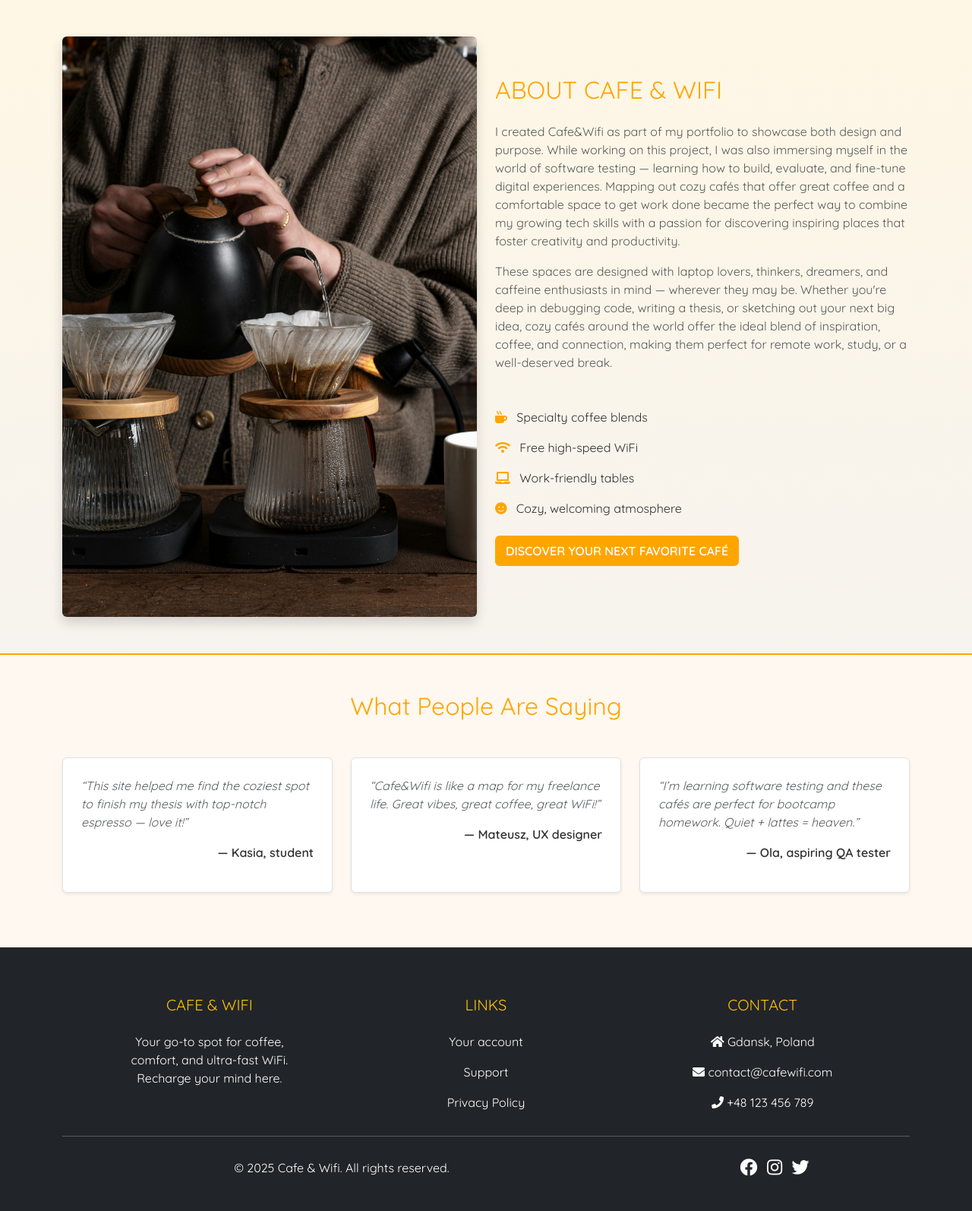
After one commit to annaborkowska28/Laptop-Friendly-Cafe-and-Wifi-, a Flask app: page /about in a window 1280 px wide. The commit adds this page. Shown: the whole page at 76% size. Run offline with Flask 3, Linux system fonts and the light colour scheme; some libraries are stand-ins or nearby versions.

Commit message:
Added new sections: about and reviews

```diff
--- a/main.py
+++ b/main.py
@@ -104,7 +104,9 @@ def delete():
 
     return redirect(url_for('home'))
 
-
+@app.route('/about')
+def about():
+    return render_template('about.html', is_about=True)
 
 if __name__ == '__main__':
     app.run(debug=True)
--- a/static/style.css
+++ b/static/style.css
@@ -12,7 +12,7 @@
 /* === GLOBAL === */
 body {
   background-color: #fffaf5;
-    font-family: 'Manrope', sans-serif;
+    font-family: 'Quicksand', sans-serif;
   color: var(--text-dark);
 }
 
@@ -43,8 +43,9 @@ h2, h3, h4 {
   display: flex;
   align-items: center;
   box-shadow: 0 2px 8px rgba(0, 0, 0, 0.2);
-  z-index: 10;
+  z-index: 1000;
 }
+
 
 .logo-contained,
 .logo-inline {
@@ -124,10 +125,6 @@ h2, h3, h4 {
     margin-top: 0.5rem;
   }
 }
-
-
-
-
 
 
 /* === HERO === */
@@ -285,7 +282,6 @@ background: linear-gradient(to bottom, #fef7e5, #f7f3ee);
 /* === hero buttons === */
 
 
-
 .btn-accent {
   background-color: #d17721;
   color: white;
@@ -308,9 +304,7 @@ background: linear-gradient(to bottom, #fef7e5, #f7f3ee);
   color: #d17721;
 }
 
-.border-accent {
-  border-color: #d17721;
-}
+
 
 .btn-text-accent {
   background-color: white;
@@ -352,7 +346,6 @@ background: linear-gradient(to bottom, #fef7e5, #f7f3ee);
 
 
 .btn-style.border-btn {
-  border: 2px solid #c89b6d;
   color: #c89b6d;
   background-color: transparent;
   padding: 12px 30px;
@@ -518,3 +511,53 @@ background: linear-gradient(to bottom, #fef7e5, #f7f3ee);
   from { opacity: 0; transform: translateY(-5px); }
   to { opacity: 1; transform: translateY(0); }
 }
+
+#about ul.list-unstyled li {
+  margin-bottom: 1rem;
+}
+
+
+#about {
+    background: linear-gradient(to bottom, #fef7e5, #f7f3ee);}
+
+.btn-outline-warning {
+  background-color: orange;
+  color: white;
+  border: 2px solid orange;
+  transition: all 0.3s ease;
+}
+
+.btn-outline-warning:hover {
+  background-color: white;
+  color: orange;
+  border: 2px solid orange;
+}
+
+/* reviews section */
+#reviews {
+  border-top: 2px solid orange;
+}
+
+#footer {
+  margin-top: 0;
+}
+
+@media (min-width: 768px) {
+  #reviews .p-4 {
+    transition: transform 0.3s ease;
+  }
+
+  #reviews .p-4:hover {
+    transform: scale(1.03);
+  }
+}
+
+.about-page .navbar {
+  background-color: rgba(255, 248, 240, 0.95);
+  backdrop-filter: blur(4px);
+  transition: background-color 0.3s ease;
+}
+
+.about-page .navbar .nav-link {
+  color: #555;
+}
--- /dev/null
+++ b/templates/about.html
@@ -0,0 +1,81 @@
+{% extends 'base.html' %}
+{% block title %}About Cafe & Wifi{% endblock %}
+
+{% block content %}
+
+<section id="about" class="py-5 bg-light">
+
+
+  <div class="container">
+    <div class="row align-items-center">
+
+
+
+      <div class="col-lg-6 mb-4 mb-lg-0">
+        <img src="{{ url_for('static', filename='cafe-image.jpg') }}" alt="Cafe interior" class="img-fluid rounded shadow">
+      </div>
+
+      <div class="col-lg-6">
+        <h2 class="text-uppercase mb-4" style="color: orange;">About Cafe & Wifi</h2>
+        <p class="text-muted">
+  I created Cafe&Wifi as part of my portfolio to showcase both design and purpose. While working on this project,
+          I was also immersing myself in the world of software testing — learning how to build, evaluate,
+          and fine-tune digital experiences.
+          Mapping out cozy cafés that offer great coffee and a comfortable space to get work done
+          became the perfect way to combine my growing tech skills
+          with a passion for discovering inspiring places that foster creativity and productivity.
+</p>
+
+<p class="text-muted">
+  These spaces are designed with laptop lovers, thinkers, dreamers, and caffeine enthusiasts in mind —
+  wherever they may be. Whether you're deep in debugging code, writing a thesis, or sketching out your next big idea,
+  cozy cafés around the world offer the ideal blend of inspiration, coffee, and connection, making them perfect
+  for remote work, study, or a well-deserved break.
+</p>
+
+        <ul class="list-unstyled mt-5">
+          <li><i class="fas fa-mug-hot me-2" style="color: orange;"></i> Specialty coffee blends</li>
+          <li><i class="fas fa-wifi me-2" style="color: orange;"></i> Free high-speed WiFi</li>
+          <li><i class="fas fa-laptop me-2" style="color: orange;"></i> Work-friendly tables</li>
+          <li><i class="fas fa-smile me-2" style="color: orange;"></i> Cozy, welcoming atmosphere</li>
+        </ul>
+        <p class="mt-4">
+  <a href="{{ url_for('home') }}#cafes" class="btn btn-outline-warning text-uppercase fw-bold">
+    Discover your next favorite café
+  </a>
+</p>
+      </div>
+
+
+    </div>
+  </div>
+</section>
+
+
+<section id="reviews" class="py-5" style="background-color: #fff8f0;">
+  <div class="container">
+    <h2 class="text-center mb-5" style="color: orange;">What People Are Saying</h2>
+    <div class="row">
+      <div class="col-md-4 mb-4">
+        <div class="p-4 border rounded shadow-sm bg-white h-100">
+          <p class="mb-3 fst-italic text-muted">“This site helped me find the coziest spot to finish my thesis with top-notch espresso — love it!”</p>
+          <p class="fw-bold text-end">— Kasia, student</p>
+        </div>
+      </div>
+      <div class="col-md-4 mb-4">
+        <div class="p-4 border rounded shadow-sm bg-white h-100">
+          <p class="mb-3 fst-italic text-muted">“Cafe&Wifi is like a map for my freelance life. Great vibes, great coffee, great WiFi!”</p>
+          <p class="fw-bold text-end">— Mateusz, UX designer</p>
+        </div>
+      </div>
+      <div class="col-md-4 mb-4">
+        <div class="p-4 border rounded shadow-sm bg-white h-100">
+          <p class="mb-3 fst-italic text-muted">“I’m learning software testing and these cafés are perfect for bootcamp homework. Quiet + lattes = heaven.”</p>
+          <p class="fw-bold text-end">— Ola, aspiring QA tester</p>
+        </div>
+      </div>
+    </div>
+  </div>
+</section>
+
+{% endblock %}
--- a/templates/base.html
+++ b/templates/base.html
@@ -13,12 +13,16 @@
     <link href="https://fonts.googleapis.com/css2?family=Playfair+Display:wght@600;700&display=swap" rel="stylesheet">
     <!-- Font Awesome -->
     <link rel="stylesheet" href="https://cdnjs.cloudflare.com/ajax/libs/font-awesome/5.14.0/css/all.min.css" integrity="sha512-1PKOgIY59xJ8Co8+..." crossorigin="anonymous" />
-
+    <link href="https://fonts.googleapis.com/css2?family=Quicksand:wght@400;600&family=Playfair+Display&display=swap" rel="stylesheet">
     <!-- title and favicon -->
     <title>{% block title %}{% endblock %}</title>
     <link rel="icon" type="image/png" href="{{ url_for('static', filename='wifi.png') }}" />
   </head>
-  <body>
+<body>
+
+
+
+
 
 
     {% block content %}
@@ -26,6 +30,10 @@
 
     <!-- Bootstrap JS Bundle -->
 <script src="https://cdn.jsdelivr.net/npm/bootstrap@5.3.0/dist/js/bootstrap.bundle.min.js"></script>
+<script src="https://cdnjs.cloudflare.com/ajax/libs/jquery/3.6.0/jquery.min.js"></script>
+<script src="https://cdnjs.cloudflare.com/ajax/libs/OwlCarousel2/2.3.4/owl.carousel.min.js"></script>
+
+
   </body>
 {%include 'footer.html'%}
 </html>
--- a/templates/footer.html
+++ b/templates/footer.html
@@ -3,7 +3,7 @@
     <div class="row text-center text-md-left">
 
       <div class="col-md-3 col-lg-3 col-xl-3 mx-auto mt-3">
-        <h5 class="text-uppercase mb-4 font-weight-bold text-warning">Cafe&Wifi</h5>
+        <h5 class="text-uppercase mb-4 font-weight-bold text-warning">Cafe & Wifi</h5>
         <p>Your go-to spot for coffee, comfort, and ultra-fast WiFi. Recharge your mind here.</p>
       </div>
 
--- a/templates/index.html
+++ b/templates/index.html
@@ -15,7 +15,7 @@
     <p class="lead mb-4">Work, relax, and recharge in laptop-friendly spaces across the city.</p>
     <div class="d-flex flex-wrap gap-3">
       <a class="btn-accent" href="#cafes">Explore Our Cafés</a>
-      <a class="btn-outline-accent" href="#about">About Us</a>
+      <a class="btn-outline-accent" href="{{ url_for('about') }}">About Us</a>
     </div>
   </div>
 </div>
--- a/templates/navbar.html
+++ b/templates/navbar.html
@@ -1,5 +1,5 @@
 <nav class="navbar navbar-expand-lg navbar-dark bg-transparent position-absolute top-0 start-0 w-100 px-4 py-3">
-  <div class="container-fluid d-flex align-items-center justify-content-between">
+    <div class="container-fluid d-flex align-items-center justify-content-between">
 
     <!-- Logo and title -->
     <div class="d-flex align-items-center">
@@ -20,7 +20,7 @@
         <div class="navbar-nav">
             <a href="{{ url_for('add_cafe') }}" class="nav-link">Add Cafe</a>
               <a href="#cafes" class="nav-link">Cafés</a>
-              <a href="#about" class="nav-link">About</a>
+              <a href="{{ url_for('about') }}" class="nav-link">About</a>
               <a href="#contact" class="nav-link">Contact</a>
         </div>
 
```
Also changed, not shown: static/cafe-image.jpg (added).
